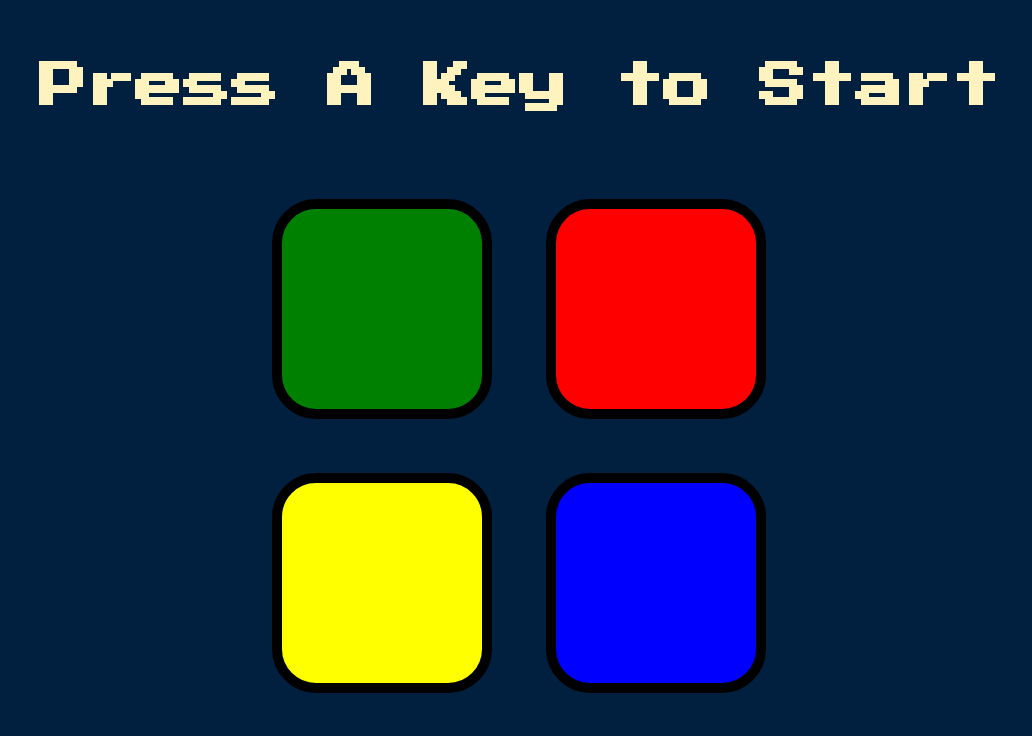
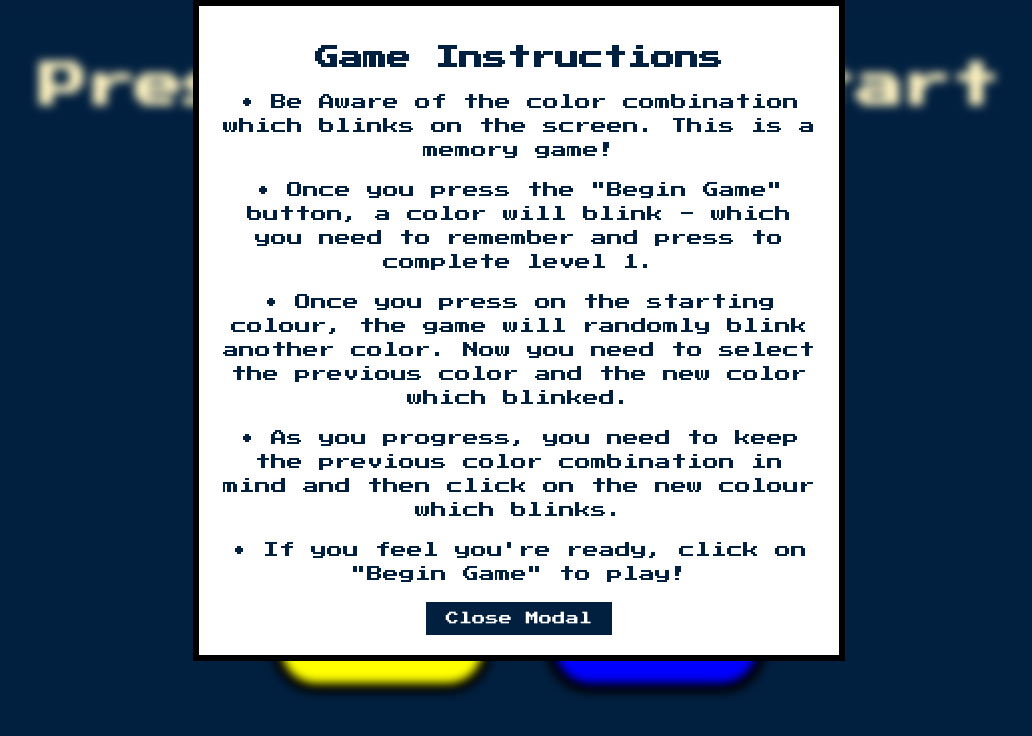
Before and after one commit to vgandhi13/The-Simon-Game, a plain HTML site: page index.html in a window 1280 px wide. Shown: the whole page, without its empty margins (121-1153 px from the left). Drawn offline with nearby package versions, Linux system fonts and the light colour scheme.

Commit message:
Add Instructions for the Game

```diff
--- a/game.js
+++ b/game.js
@@ -1,4 +1,20 @@
 // import Math;
+var closeModalBtn = document.getElementById('closeModalBtn');
+var modalContainer = document.getElementById('modalContainer');
+
+modalContainer.style.display = 'block';
+document.body.style.overflow = 'hidden'; // Prevent scrolling when modal is open
+
+
+closeModalBtn.addEventListener('click', function() {
+  modalContainer.style.display = 'none';
+  document.body.style.overflow = 'auto'; // Restore scrolling when modal is closed
+});
+
+
+
+
+
 gameHasBegin = false
 level = 0
 userClickedPattern = []
--- a/index.html
+++ b/index.html
@@ -9,6 +9,18 @@
 </head>
 
 <body>
+  <div id="modalContainer">
+  <div id="modalContent">
+    <h2>Game Instructions</h2>
+    <p>• Be Aware of the color combination which blinks on the screen. This is a memory game! </p>
+     <p>• Once you press the "Begin Game" button, a color will blink - which you need to remember and press to complete level 1.</p>
+      <p>• Once you press on the starting colour, the game will randomly blink another color. Now you need to select the previous color and the new color which blinked.</p>
+      <p>• As you progress, you need to keep the previous color combination in mind and then click on the new colour which blinks.</p>
+      <p>• If you feel you're ready, click on "Begin Game" to play!</p>
+    <button id="closeModalBtn">Close Modal</button>
+  </div>
+</div>
+
   <h1 id="level-title">Press A Key to Start</h1>
   <div class="container">
     <div class="row">
--- a/styles.css
+++ b/styles.css
@@ -1,3 +1,53 @@
+#modalContainer {
+  display: flex;
+  justify-content: center;
+  align-items: center;
+  position: fixed;
+  top: 0;
+  left: 0;
+  width: 100%;
+  height: 100%;
+  backdrop-filter: blur(5px);
+  -webkit-backdrop-filter: blur(5px);
+  z-index: 9999;
+}
+
+#modalContent {
+  background-color: #fff;
+  width: 60%;
+  max-width: 600px;
+  padding: 20px;
+  margin: 0 auto;
+  font-family: 'Press Start 2P', cursive;
+  color: #011F3F;
+  border: black 6px solid;
+}
+
+h2 {
+  color: #011F3F;
+  font-size: 24px;
+  text-align: center;
+}
+
+p {
+  font-size: 16px;
+  line-height: 1.5;
+}
+
+#closeModalBtn {
+  background-color: #011F3F;
+  color: #fff;
+  padding: 10px 20px;
+  border: none;
+  cursor: pointer;
+  font-family: 'Press Start 2P', cursive;
+}
+
+#closeModalBtn:hover {
+  background-color: #fff;
+  color: #011F3F;
+}
+
 body {
   text-align: center;
   background-color: #011F3F;
```
